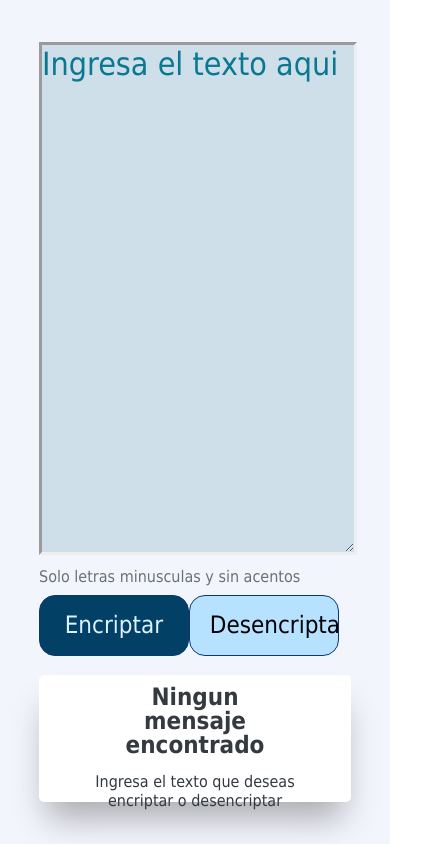
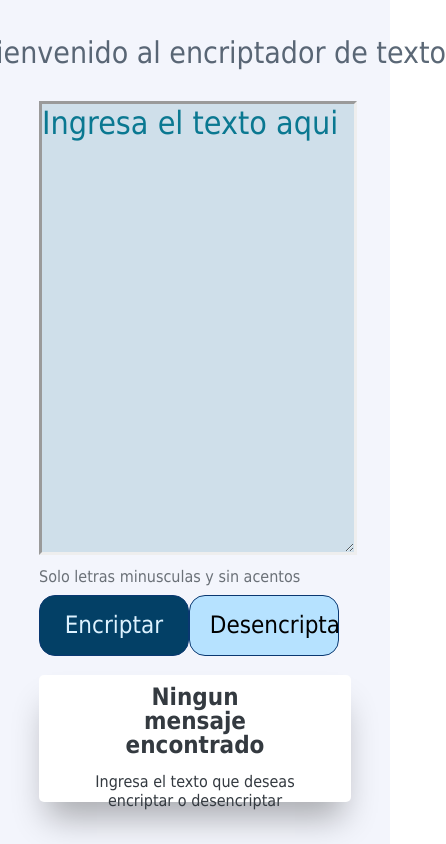
Before and after one commit to JoseAngelI12/Encriptador-de-texto, a plain HTML site: page encriptador.html in a window 390 px wide. Shown: the whole page, 446 px wide, since content can reach past the window. Drawn offline with Linux system fonts and the light colour scheme.

Commit message:
Agregando texto principal a pagina y cambiando imagen de no se ha encontrado nada

```diff
--- a/encriptador.html
+++ b/encriptador.html
@@ -9,6 +9,9 @@
     </head>
     <body>
         <div class="container">
+            <div class="tema">
+                <h1>Bienvenido al encriptador de texto</h1>
+            </div>
             <div class="encriptar">
                 <textarea name="texto" id="texto" class="texto" cols="30" rows="10" placeholder="Ingresa el texto aqui"></textarea>
             </div>
--- a/style.css
+++ b/style.css
@@ -8,6 +8,29 @@
     width: 100vw;
     height: 100vh;
     background: #f3f5fc;
+}
+
+.tema{
+    display: flex;
+    flex-direction: row;
+    align-items: center;
+    justify-content: center;
+    width: 57vw;
+    padding: 30px 50px;
+    position: absolute;
+}
+
+.tema h1{
+    font-family: "tahoma";
+    font-style: normal;
+    font-weight: 400;
+    font-size: 30px;
+    line-height: 150%;
+    color: #334354;
+    opacity: 0.8;
+    flex: none;
+    order: 1;
+    flex-grow: 0;
 }
 
 .texto{
@@ -130,7 +153,7 @@
     padding: 1%;
     position: absolute;
     width: 100%;
-    top: 70%;
+    top: 80%;
     text-align: center;
 }
 
@@ -171,15 +194,24 @@
         flex-direction: row;
     }
 
+    .tema{
+        display: flex;
+        flex-direction: row;
+        justify-content: center;
+        text-align: center;
+        width: 83vw;
+        position: absolute;
+    }
+
     .encriptar{
         width: 100%;
     }
 
     .texto{
         width: 80%;
-        height: 60%;
+        height: 53%;
         left: 10%;
-        top: 5%;
+        top: 12%;
     }
 
     .terminos{
```
Also changed, not shown: img/triste.png.
